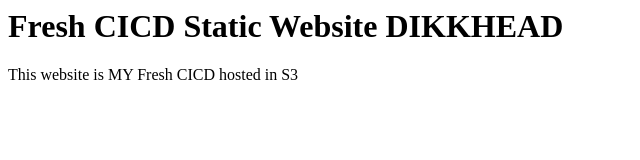
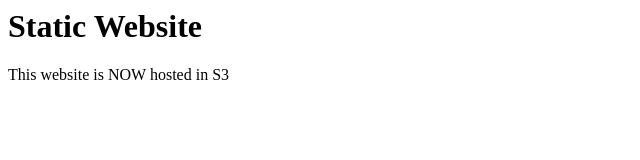
Before and after one commit to OhWhale515/cicd_circleci, a website: page index.html in a window 1280 px wide. Shown: the whole page, without its empty margins (0-640 px from the left). Drawn offline with Linux system fonts and the light colour scheme.

Commit message:
test again

```diff
--- a/index.html
+++ b/index.html
@@ -1,4 +1,4 @@
 <html>
-<h1>Fresh CICD Static Website DIKKHEAD</h1>
-<p>This website is MY Fresh CICD hosted in S3</p>
+<h1> Static Website </h1>
+<p>This website is NOW hosted in S3</p>
 </html>
```
